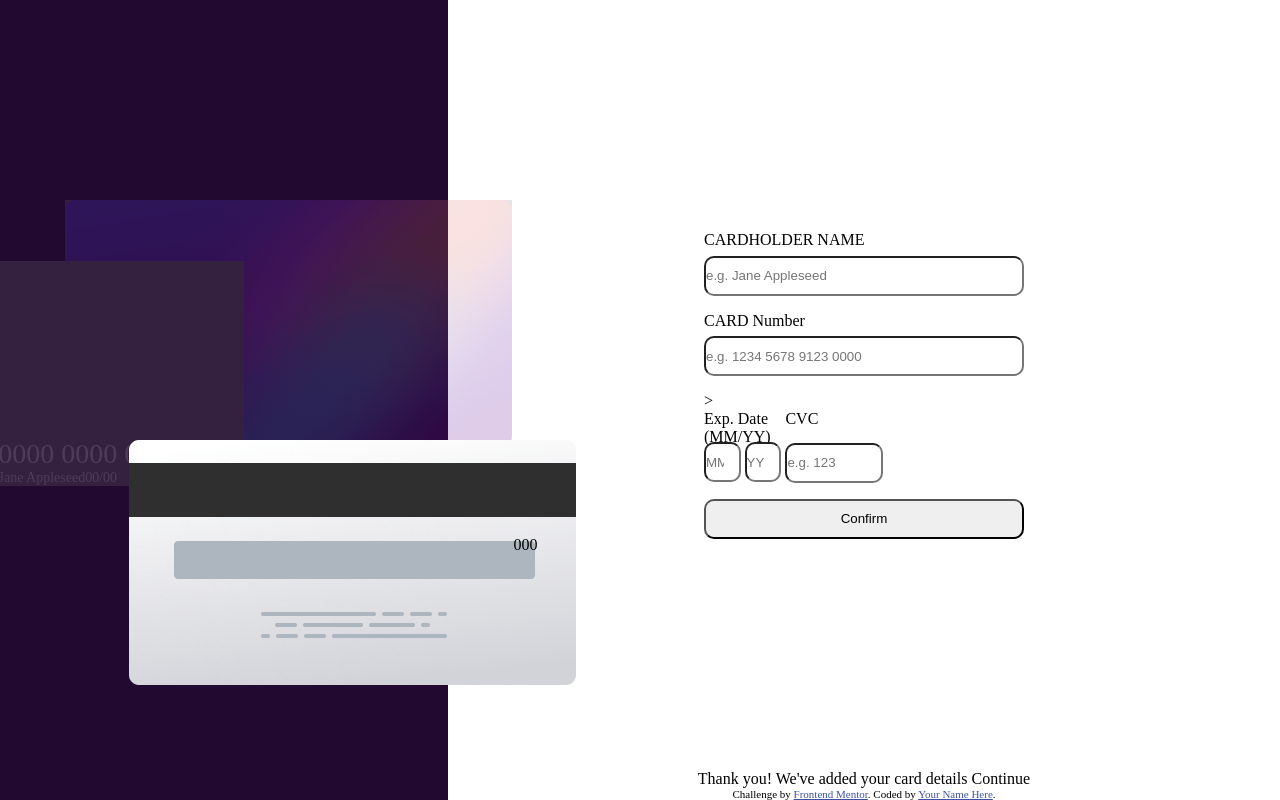
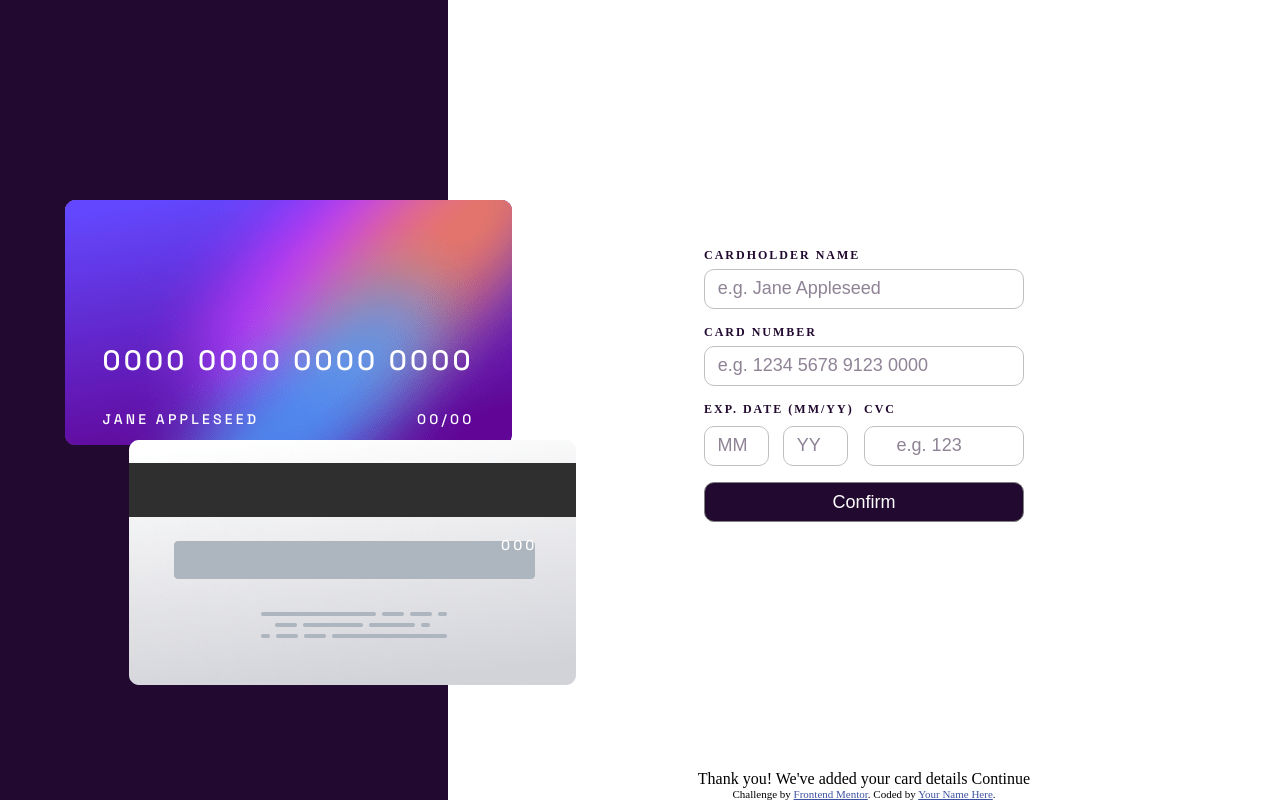
Before and after one commit to jameshsousa/interactive-card, a website: page src/dist/index.html in a window 1280 px wide. Drawn offline with Linux system fonts and the light colour scheme.

Commit message:
Fix errors typescript code on the forms

```diff
--- a/src/css/_variables.scss
+++ b/src/css/_variables.scss
@@ -1,6 +1,8 @@
 $primaryfontfamily: Space Grotesk;
 $primaryfontsize: 18px;
 $mediumfontsize: 28px;
+$formfontsize: 12px;
+$formsletterspacing: 2px;
 $whitecolor: #FFFFFF;
 $deepviletcolor: #21092F;
 $lightbluecolor: #47A2FF;
--- a/src/css/style.scss
+++ b/src/css/style.scss
@@ -42,10 +42,16 @@ body {
     width: 65vw;
     height: 100vh;
 
+
     .form {
         @include flexCenter(center, column, start);
         width: 25vw;
         height: 100vh;
+        letter-spacing: $formsletterspacing;
+        font-size: $formfontsize;
+        color: $deepviletcolor;
+        text-transform: uppercase;
+        font-weight: bold;
 
         label {
             height: 5vh;
@@ -54,7 +60,20 @@ body {
             width: 100%;
             height: 5vh;
             border-radius: 10px;
+            border: 0.1px solid gray;
+            opacity: 0.5;
+
         }
+
+        input::placeholder{
+            color: $deepviletcolor;
+            font-size: $primaryfontsize;
+            padding-left: 4%;
+
+
+        }
+
+
 
         .number {
             width: 100%;
@@ -76,6 +95,7 @@ body {
         .card {
             @include flexCenter(start, row, center);
             margin-bottom: 5%;
+            width: 100%;
 
             input {
                 width: 100%;
@@ -83,27 +103,38 @@ body {
 
             .expire {
                 @include flexCenter(center, column, start);
+                width: 100%;
 
                 .month-year {
-                    @include flexCenter(start, row, end);
+                    @include flexCenter(center, row, end);
                     margin-top: -10%;
-                    width: 95%;
-                    gap: 5%;
+                    width: 90%;
+                    gap: 10%;
+                }
+                input::placeholder {
+                    padding-left: 20%;
                 }
 
             }
             .cvc {
                 @include flexCenter(end, column, start);
-                width: 90%;
+                width: 100%;
                 input {
-                    margin-top: -8%;
-                    gap: 5%;
+                    margin-top: -10%;
+
+                }
+                input::placeholder {
+                    padding-left: 20%;
                 }
 
             }
         }
-
-
+    }
+    input#submit {
+        background-color: $deepviletcolor;
+        opacity: 1;
+        color: $whitecolor;
+        font-size: $primaryfontsize;
     }
 }
 
@@ -111,39 +142,38 @@ body {
     @include flexCenter(center, row, center);
     width: 447px;
     height: 245px;
-    background-color: gray;
-    opacity: 0.2;
     position:absolute;
     top: 25%;
     right: 60%;
-
- //   img {
- //       position:absolute;
- //       top: 25%;
- //       right: 60%;
-//    }
+    text-transform: uppercase;
 
 }
 
 .front-content {
     @include flexCenter(end, column, center);
-    position:absolute;
-    top: 25%;
-    right: 60%;
-    background-color: gray;
+    position: absolute;
     width: 372px;
-    height: 225px;
+    height: 210px;
+    gap: 15%;
 
 
     .card-number {
         font-size: 28px;
-        color: white;
+        color: #FFFFFF;
+        letter-spacing: .2rem;
+        width: 100%;
+        font-family: 'Space Grotesk', sans-serif;
+
     }
 
     .card-name {
+        @include flexCenter(space-between, row, center);
         font-size: 14px;
         color: #FFFFFF;
-        @include flexCenter(space-between, row, center);
+        width: 100%;
+        letter-spacing: .2rem;
+        font-family: 'Space Grotesk', sans-serif;
+        text-transform: uppercase;
     }
 
 
@@ -161,7 +191,10 @@ body {
         position:absolute;
         top: 67%;
         right: 58%;
-
+        font-family: 'Space Grotesk', sans-serif;
+        letter-spacing: .2rem;
+        color: #FFFFFF;
+        font-size: 14px;
     }
 
 }
--- a/src/src/index.ts
+++ b/src/src/index.ts
@@ -1,13 +1,46 @@
 const submit = document.getElementById("submit");
-const namesCard = (<HTMLInputElement>document.getElementById("name-card")).value;
-const number = (<HTMLInputElement>document.getElementById("number")).value;
+
+
 const month = (<HTMLInputElement>document.getElementById("month")).value;
 const year = (<HTMLInputElement>document.getElementById("year")).value;
 const cvc = (<HTMLInputElement>document.getElementById("cvc")).value;
 
+const nameCard = (<HTMLInputElement>document.getElementById("name-card"));
 
+nameCard.addEventListener('input', () => {
+    const namesCard = (<HTMLInputElement>document.getElementById("name-card")).value;
+    (<HTMLInputElement>document.getElementById("cardName")).innerText = namesCard;
 
-submit?.addEventListener('input', () => {
-    const namesCard = (<HTMLInputElement>document.getElementById("name-card")).value;
-    alert(namesCard);
 })
+
+const number = (<HTMLInputElement>document.getElementById("number"));
+
+    number.addEventListener('input', () => {
+    const number = (<HTMLInputElement>document.getElementById("number")).value;
+    (<HTMLInputElement>document.getElementById("cardNumber")).innerText = number;
+
+})
+
+const months = (<HTMLInputElement>document.getElementById("month"));
+
+    months.addEventListener('input', () => {
+    const number = (<HTMLInputElement>document.getElementById("month")).value;
+    (<HTMLInputElement>document.getElementById("monthcard")).innerText = number;
+
+})
+
+const years = (<HTMLInputElement>document.getElementById("year"));
+
+    years.addEventListener('input', () => {
+    const number = (<HTMLInputElement>document.getElementById("year")).value;
+    (<HTMLInputElement>document.getElementById("yearcard")).innerText = number;
+
+})
+
+const cvcs = (<HTMLInputElement>document.getElementById("cvc"));
+
+    cvcs.addEventListener('input', () => {
+    const number = (<HTMLInputElement>document.getElementById("cvc")).value;
+    (<HTMLInputElement>document.getElementById("cvcCard")).innerText = number;
+
+})
```
Also changed, not shown: src/css/style.css, src/dist/index.html, src/dist/js/src/index.js, 1 other file.
